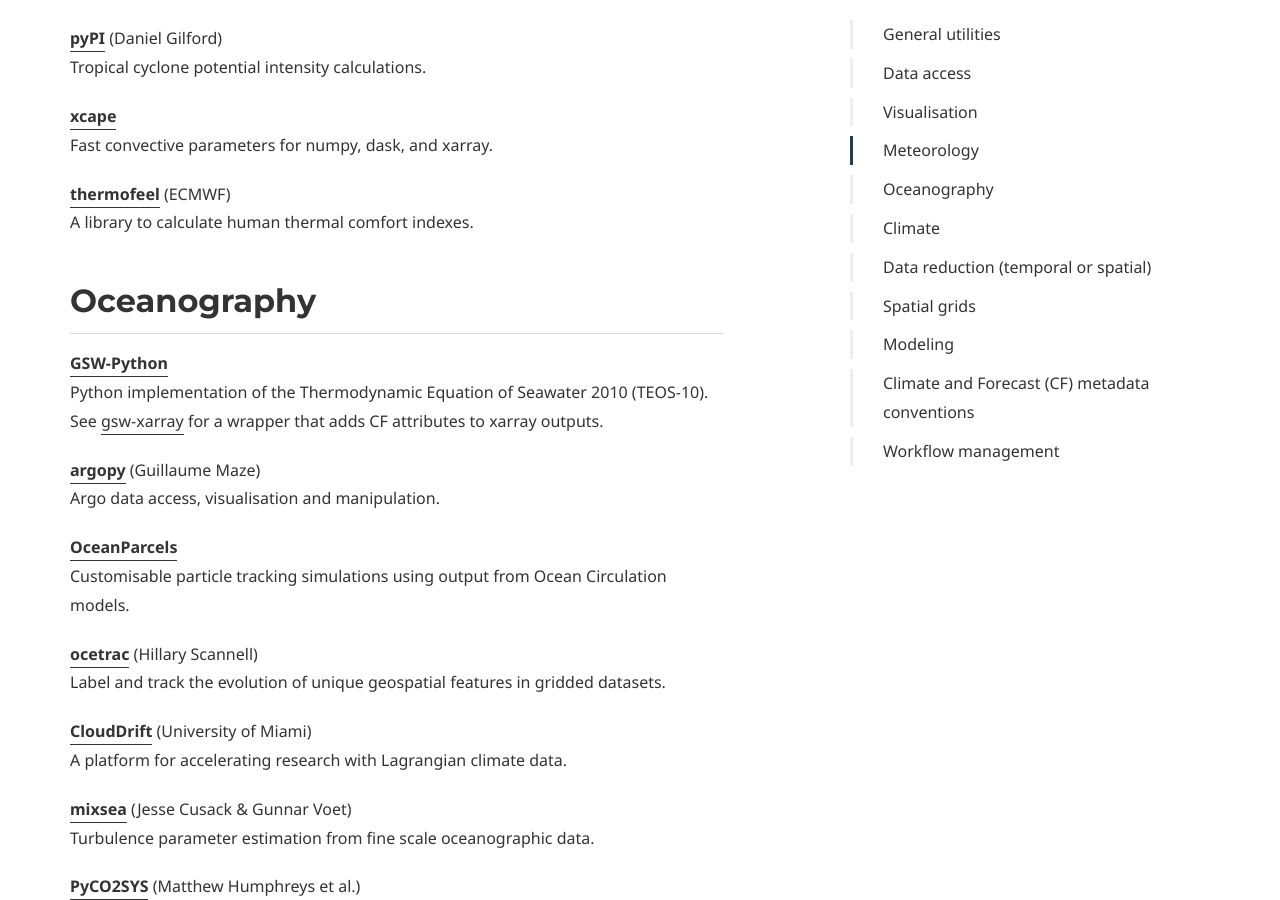
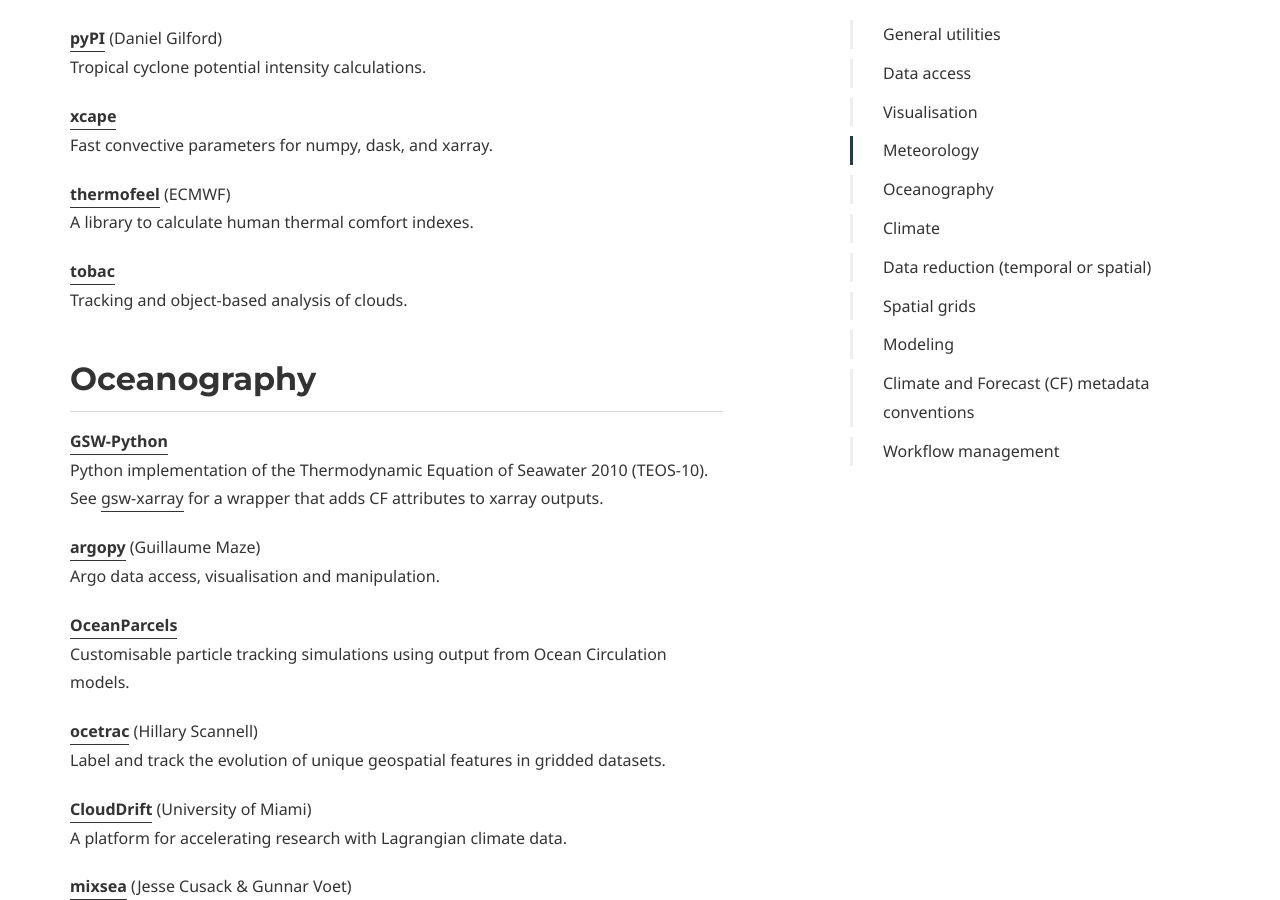
Before and after one commit to PyAOS/pyaos.github.io, a Jekyll site: the page built from packages.md, in a window 1280 px wide and 900 px high, scrolled down 3370 px. Built offline with Jekyll 4.4.1, drawn with Linux system fonts in a browser that asks for light colours; some web fonts are replaced.

Commit message:
Add tobac

```diff
--- a/packages.md
+++ b/packages.md
@@ -129,6 +129,9 @@
 **[thermofeel](https://thermofeel.readthedocs.io/)** (ECMWF)
 A library to calculate human thermal comfort indexes.
 
+**[tobac](https://tobac.readthedocs.io/)**
+Tracking and object-based analysis of clouds.
+
 ## Oceanography
 
 **[GSW-Python](https://teos-10.github.io/GSW-Python/)**
```
